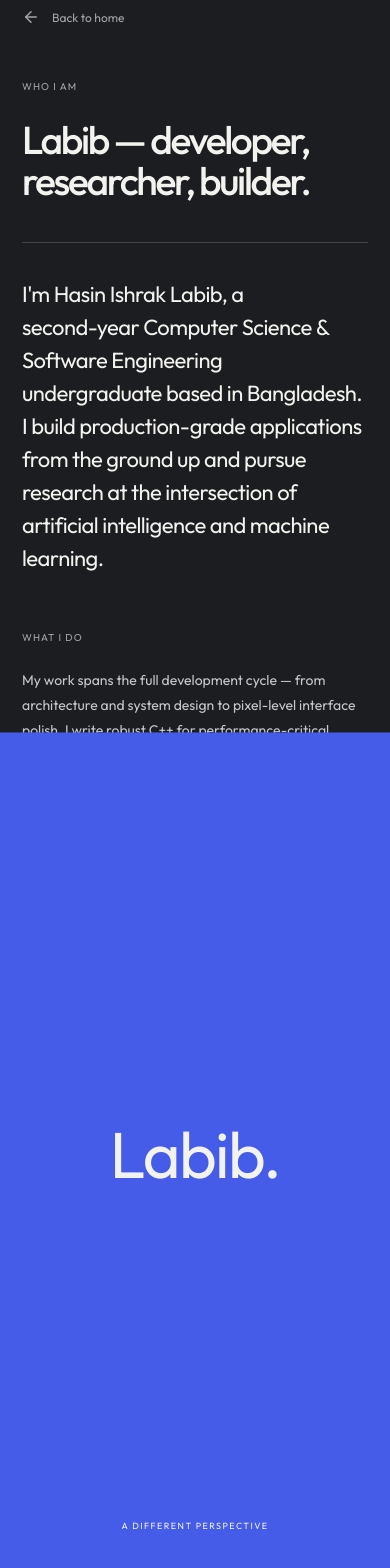
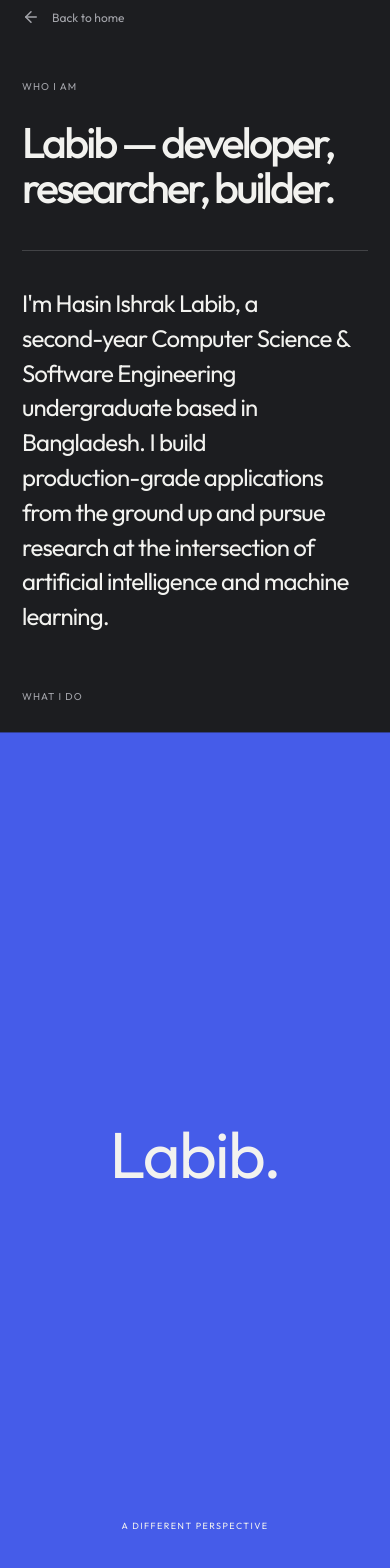
Before and after one commit to LabibIshrak/LabibIshrak.github.io, a Next.js app: page /about in a window 390 px wide. Shown: the part 120-1688 px from the top of the page. Built offline with nearby package versions, Linux system fonts and the light colour scheme.

Commit message:
style: refine about page typography to match reference

```diff
--- a/src/app/editorial.css
+++ b/src/app/editorial.css
@@ -610,9 +610,10 @@
 .about-page-header h1 {
   max-width: 900px;
   margin-top: 25px;
-  font-size: clamp(47px, 8vw, 120px);
+  font-size: clamp(55px, 9vw, 150px);
+  font-weight: 500;
   line-height: 1.05;
-  letter-spacing: -0.06em;
+  letter-spacing: -0.065em;
 }
 
 .about-page-intro {
@@ -626,11 +627,11 @@
 
 .about-page-lead {
   grid-column: 2;
-  max-width: 820px;
-  font-size: clamp(21px, 2.2vw, 32px);
+  max-width: 1000px;
+  font-size: clamp(26px, 3.5vw, 48px);
   font-weight: 400;
-  line-height: 1.55;
-  letter-spacing: -0.025em;
+  line-height: 1.45;
+  letter-spacing: -0.035em;
   color: var(--foreground);
 }
 
@@ -652,10 +653,10 @@
 }
 
 .about-page-block p {
-  max-width: 450px;
-  font-size: clamp(14px, 1.1vw, 16px);
+  max-width: 480px;
+  font-size: clamp(16px, 1.3vw, 19px);
   font-weight: 400;
-  line-height: 1.8;
+  line-height: 1.65;
   color: #c6c7cc;
 }
 
@@ -675,11 +676,11 @@
 }
 
 .about-page-skill-grid li {
-  padding: 12px 20px;
+  padding: 14px 24px;
   border: 1px solid var(--rule);
   border-radius: 99px;
   color: #d0d0d5;
-  font-size: 13px;
+  font-size: 15px;
   transition: background 200ms, color 200ms;
 }
 
@@ -699,20 +700,20 @@
 .about-page-connect-text {
   max-width: 550px;
   margin-top: 22px;
-  font-size: clamp(14px, 1.1vw, 16px);
-  line-height: 1.8;
+  font-size: clamp(16px, 1.3vw, 19px);
+  line-height: 1.65;
   color: #c6c7cc;
 }
 
 .about-page-email-link {
   display: inline-flex;
-  min-height: 55px;
+  min-height: 60px;
   align-items: center;
   margin-top: 18px;
-  padding: 16px 28px;
+  padding: 18px 32px;
   border: 1px solid var(--rule);
   border-radius: 99px;
-  font-size: 14px;
+  font-size: 16px;
   transition: background 200ms, border-color 200ms;
 }
 
@@ -750,7 +751,7 @@
   }
 
   .about-page-header h1 {
-    font-size: clamp(38px, 10vw, 52px);
+    font-size: clamp(42px, 11vw, 58px);
   }
 
   .about-page-intro {
@@ -759,8 +760,8 @@
   }
 
   .about-page-lead {
-    font-size: 22px;
-    line-height: 1.5;
+    font-size: clamp(24px, 6vw, 28px);
+    line-height: 1.45;
   }
 
   .about-page-details {
@@ -770,7 +771,7 @@
   }
 
   .about-page-block p {
-    font-size: 14px;
+    font-size: 15px;
   }
 
   .about-page-skills {
@@ -778,8 +779,8 @@
   }
 
   .about-page-skill-grid li {
-    padding: 10px 16px;
-    font-size: 12px;
+    padding: 12px 18px;
+    font-size: 14px;
   }
 
   .about-page-connect {
```
